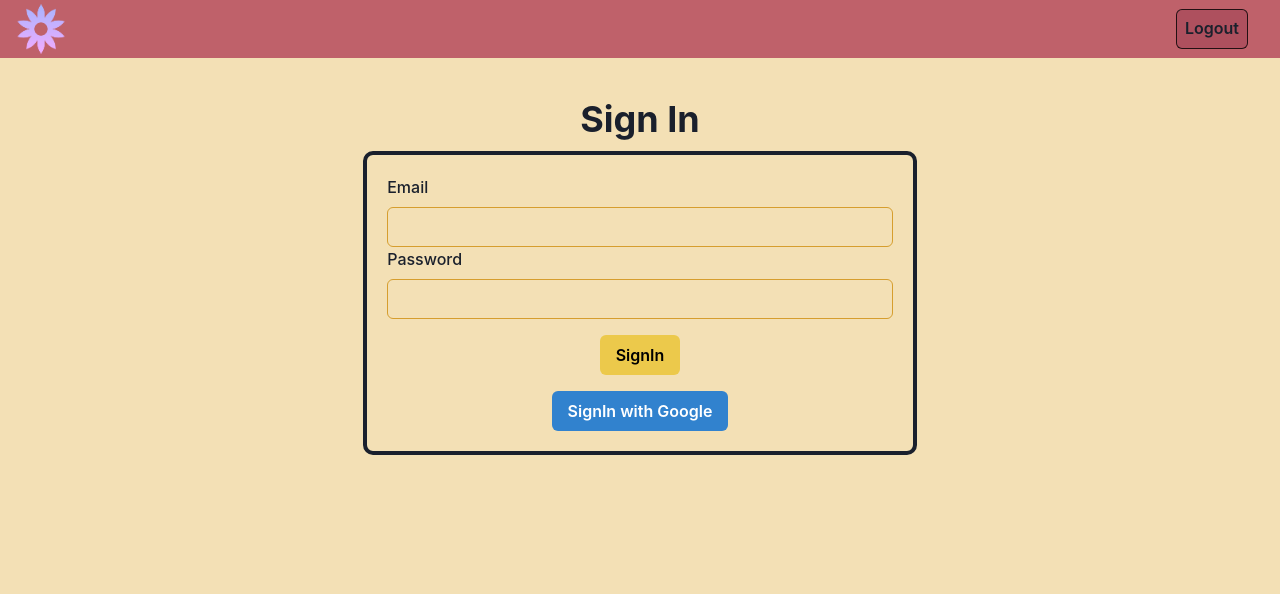
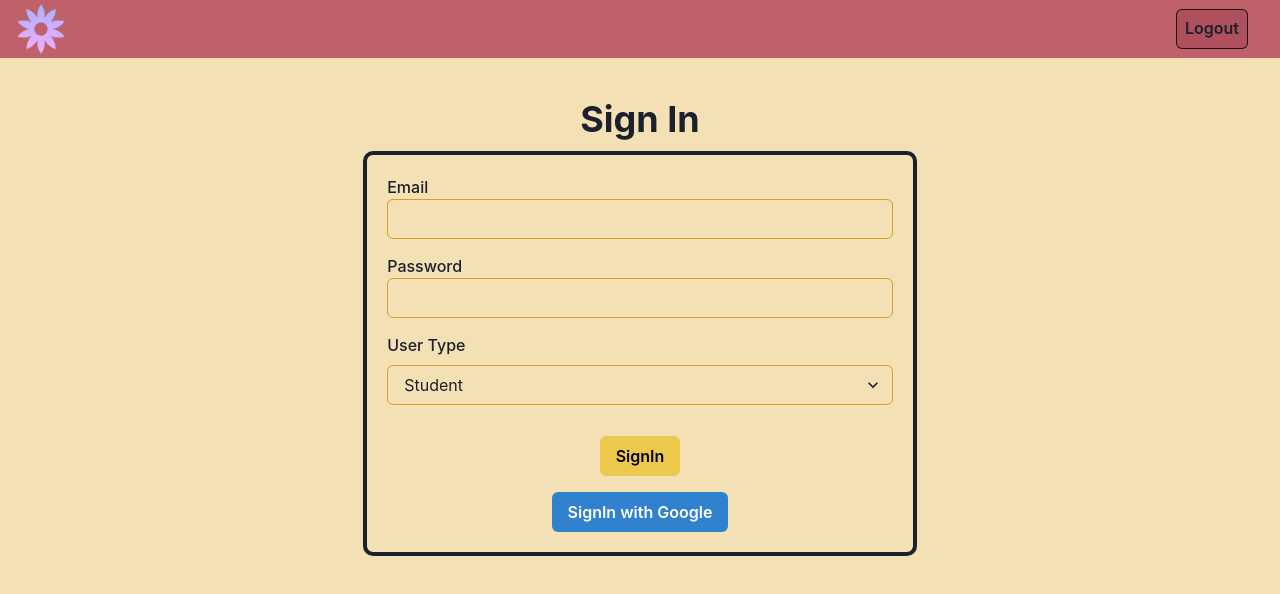
Before and after one commit to hokageCV/vidvat, a React (Vite) app: page /auth in a window 1280 px wide. Shown: the top 594 px of the page. Built offline with nearby package versions, Linux system fonts and the light colour scheme.

Commit message:
update auth function

```diff
--- a/src/pages/Auth.tsx
+++ b/src/pages/Auth.tsx
@@ -1,16 +1,29 @@
-import { Container, FormControl, FormLabel, Heading, Input, Box, Button } from "@chakra-ui/react";
+import {
+  Container,
+  FormControl,
+  FormLabel,
+  Heading,
+  Input,
+  Box,
+  Button,
+  Select,
+} from "@chakra-ui/react";
 import React from "react";
-import { useFormik } from "formik";
+import { useFormik, Field } from "formik";
 import { signInWithEmail, signInWithGoogle } from "../utils/authUtils";
+import { useNavigate } from "react-router-dom";
 
-const initialFormValues = { email: "", password: "" };
+const initialFormValues = { email: "", password: "", isStudent: "true" };
 
 export default function Auth() {
+  const navigate = useNavigate();
+
   const formik = useFormik({
     initialValues: initialFormValues,
 
     onSubmit: async (values) => {
       await signInWithEmail(values);
+      navigate("/", { replace: true });
     },
   });
 
@@ -20,7 +33,7 @@ export default function Auth() {
       <Box borderColor="yellow.500" border="4px" m="10px" p="20px" borderRadius="10px">
         <form onSubmit={formik.handleSubmit}>
           <FormControl>
-            <FormLabel>Email</FormLabel>
+            <FormLabel mb={0}>Email</FormLabel>
             <Input
               id="email"
               name="email"
@@ -28,10 +41,12 @@ export default function Auth() {
               onChange={formik.handleChange}
               value={formik.values.email}
               borderColor="yellow.500"
+              mb={15}
             />
           </FormControl>
+
           <FormControl>
-            <FormLabel>Password</FormLabel>
+            <FormLabel mb={0}>Password</FormLabel>
             <Input
               id="password"
               name="password"
@@ -39,8 +54,26 @@ export default function Auth() {
               onChange={formik.handleChange}
               value={formik.values.password}
               borderColor="yellow.500"
+              mb={15}
             />
           </FormControl>
+
+          <FormControl>
+            <FormLabel>User Type</FormLabel>
+            <Select
+              id="isStudent"
+              name="isStudent"
+              onChange={formik.handleChange}
+              value={formik.values.isStudent}
+              borderColor="yellow.500"
+              mb={15}
+            >
+              {/* <option value="">Select User Type</option> */}
+              <option value="true">Student</option>
+              <option value="false">Teacher</option>
+            </Select>
+          </FormControl>
+
           <Button type="submit" colorScheme="yellow" mt={4}>
             SignIn
           </Button>
--- a/src/types.d.ts
+++ b/src/types.d.ts
@@ -7,6 +7,7 @@ export interface Question {
 export interface Auth {
   email: string;
   password: string;
+  isStudent: string;
 }
 
 export interface Quiz {
--- a/src/utils/authUtils.ts
+++ b/src/utils/authUtils.ts
@@ -1,10 +1,18 @@
 import { createUserWithEmailAndPassword, signInWithPopup, signOut } from "firebase/auth";
-import { auth, googleProvider } from "../utils/firebase";
+import { auth, googleProvider, firestore } from "../utils/firebase";
 import { Auth } from "../types";
+import { collection, setDoc, doc } from "firebase/firestore";
 
-export const signInWithEmail = async ({ email, password }: Auth) => {
+export const signInWithEmail = async ({ email, password, isStudent }: Auth) => {
   try {
     await createUserWithEmailAndPassword(auth, email, password);
+
+    const user = auth.currentUser;
+    const uid = user?.uid;
+    const userCollectionRef = collection(firestore, "users");
+
+    await setDoc(doc(userCollectionRef, uid), { email, isStudent });
+
     console.log("user created");
   } catch (err) {
     console.log("somethings wrong I can feel it.  ", err);
--- a/src/utils/quizUtils.ts
+++ b/src/utils/quizUtils.ts
@@ -3,9 +3,9 @@ import type { Quiz, QuizDocument } from "../types";
 import { firestore } from "./firebase";
 
 export function putQuizIntoFirestore(data: Quiz) {
-  const collectionRef = collection(firestore, "quizes");
+  const quizCollectionRef = collection(firestore, "quizes");
 
-  addDoc(collectionRef, data)
+  addDoc(quizCollectionRef, data)
     .then(() => {
       console.log("Document successfully written!");
     })
```
